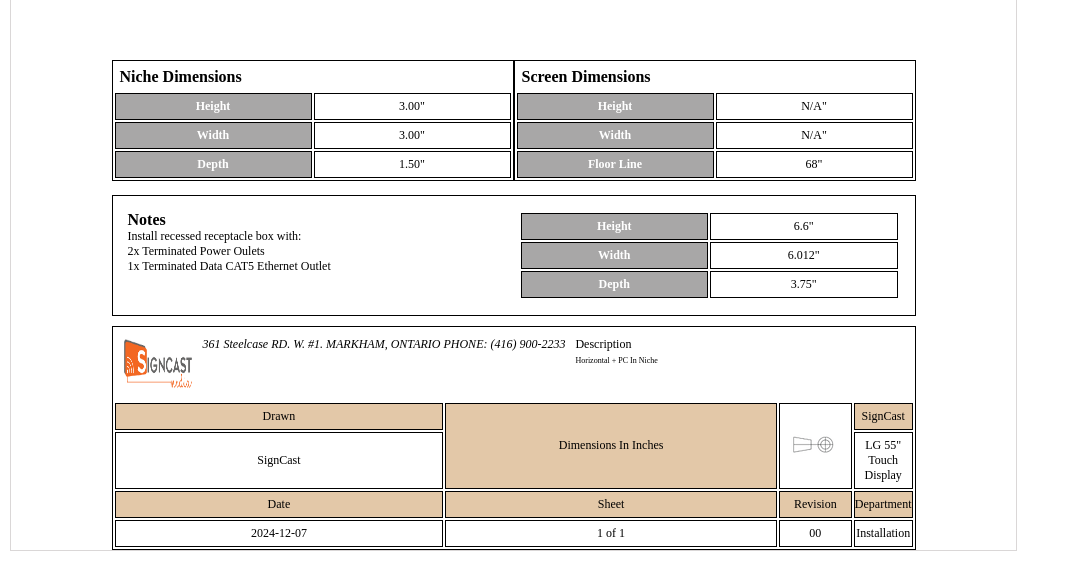
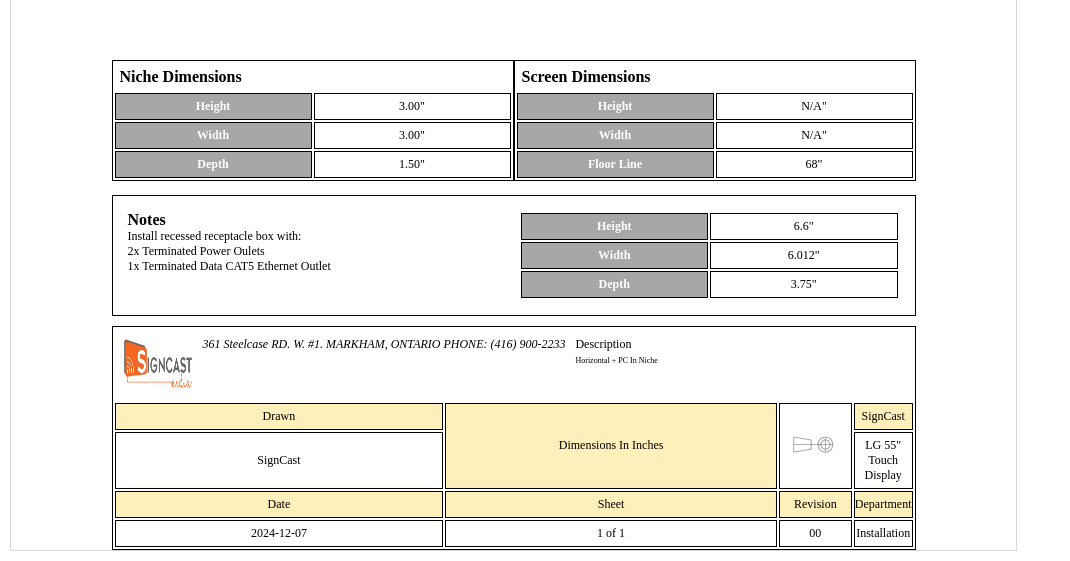
Before and after one commit to Ramankauldhar/LED-screen-installation-guide-tool, a React (Create React App) app: page / in a window 1280 px wide. Shown: the part 1114-1675 px from the top of the page, without its empty margins (0-1070 px from the left). Built offline with nearby package versions, Linux system fonts and the light colour scheme; no server answers; the HTML template or start-up script is replaced by a standard one.

Commit message:
V13.1: Fixed the screen dimensions issue

```diff
--- a/src/MainPage.css
+++ b/src/MainPage.css
@@ -128,7 +128,7 @@ h2,h3{
     font-size: 8px;
 }
 .orderTable .heading{
-    background-color: rgb(227, 200, 168);
+    background-color: rgb(255, 239, 186);
     font-size: 500;
 }
 /*--------Congig Section ---------*/
```
